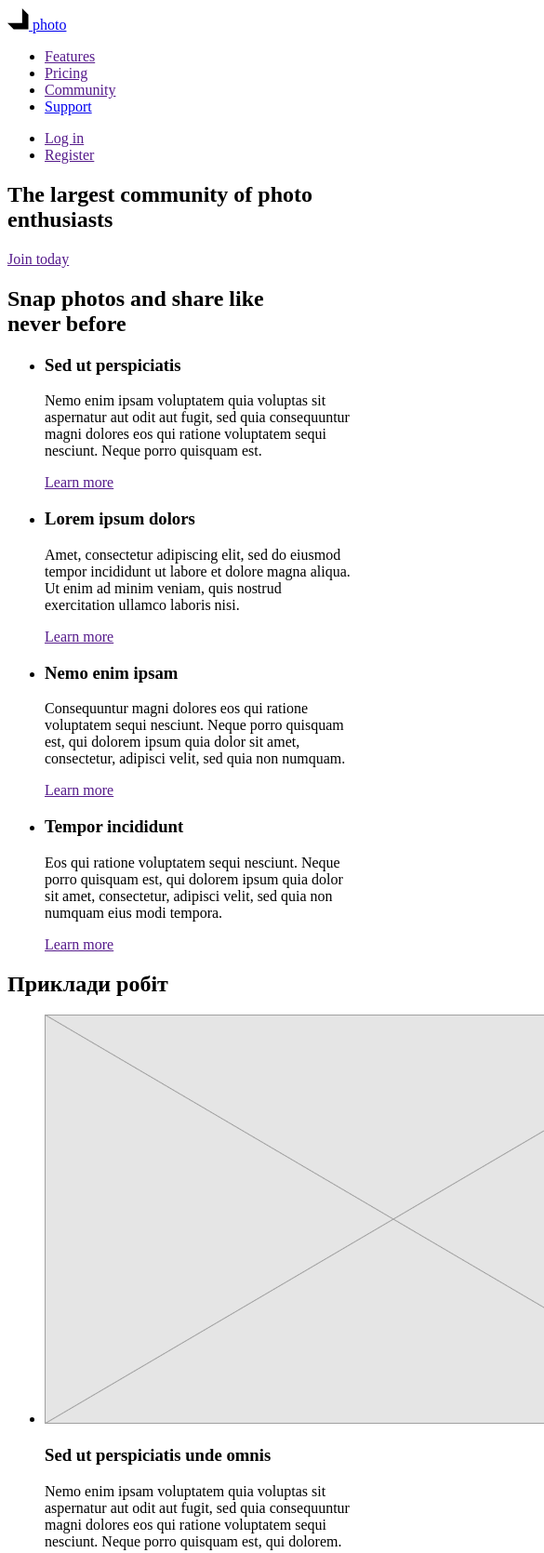
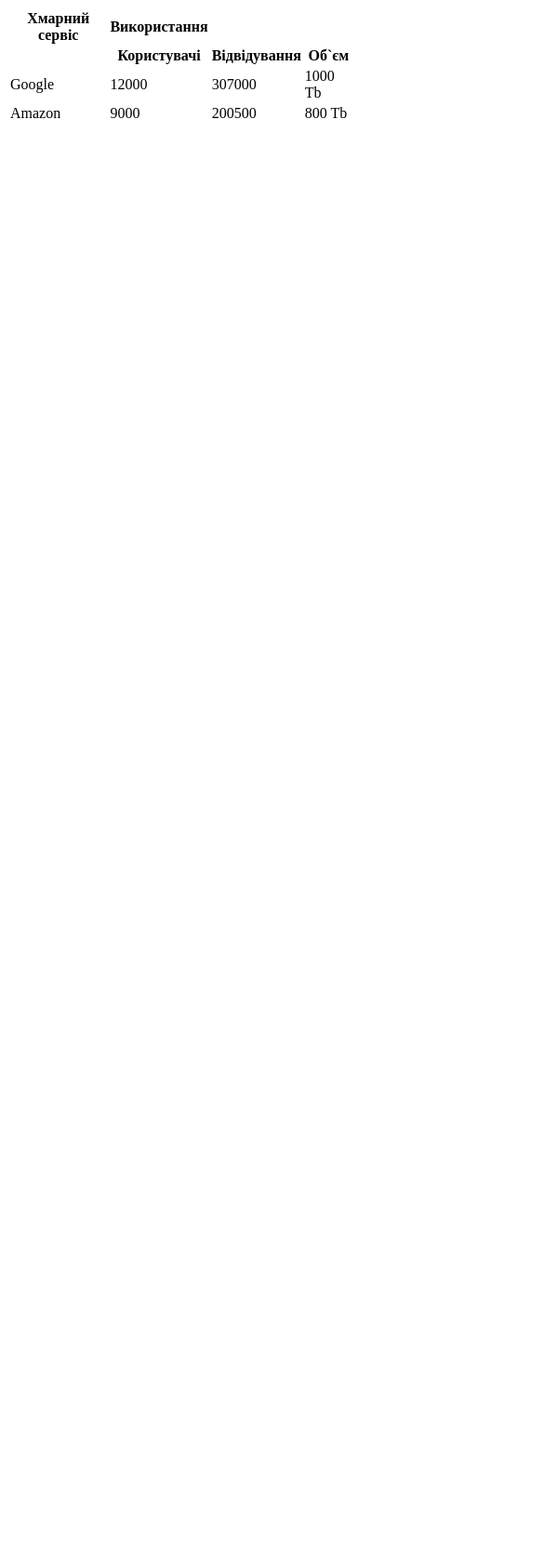
Before and after one commit to TanyaMosk/Tutorial, a plain HTML site: page index.html in a window 390 px wide. Shown: the top 1670 px of the page at 93% size, 585 px wide, since content can reach past the window. After the commit the page ends 844 px from the top, so only its background shows below. Drawn offline with Linux system fonts and the light colour scheme.

Commit message:
Revert "добавили картинки на код+support"
This reverts commit 02569a02299d04805233934e264269c1117dd700.

```diff
--- a/css/styles.css
+++ /dev/null
@@ -1,3 +0,0 @@
-body {
-    background-color: #fff;
-}
--- a/index.html
+++ b/index.html
@@ -2,161 +2,40 @@
 <html lang="en">
   <head>
     <meta charset="UTF-8" />
-    <meta http-equiv="X-UA-Compatible" content="IE=edge" />
     <meta name="viewport" content="width=device-width, initial-scale=1.0" />
-    <title>Photo app</title>
+    <title>Document</title>
   </head>
   <body>
-    <!-- Шапка сайта -->
-    <header>
-      <a href="./index.html">
-        <img src="./images/logo.svg" alt="Logo" />
-        photo
-      </a>
-      <ul>
-        <li><a href="">Features</a></li>
-        <li><a href="">Pricing</a></li>
-        <li><a href="">Community</a></li>
-        <li><a href="./support.html">Support</a></li>
-      </ul>
+    <table>
+      <thead>
+        <tr>
+          <th>Хмарний сервіс</th>
+          <th>Використання</th>
+          <th></th>
+          <th></th>
+        </tr>
+        <tr>
+          <th></th>
+          <th>Користувачі</th>
+          <th>Відвідування</th>
+          <th>Об`єм</th>
+        </tr>
+      </thead>
 
-      <ul>
-        <li><a href="">Log in</a></li>
-        <li><a href="">Register</a></li>
-      </ul>
-    </header>
-    <main>
-      <!-- Герой -->
-      <section>
-        <h1>The largest community of photo enthusiasts</h1>
-        <a href="">Join today</a>
-      </section>
-      <!-- Переваги -->
-      <section>
-        <h2>
-          Snap photos and share like <br />
-          never before
-        </h2>
-        <ul>
-          <li>
-            <h3>Sed ut perspiciatis</h3>
-            <p>
-              Nemo enim ipsam voluptatem quia voluptas sit aspernatur aut odit
-              aut fugit, sed quia consequuntur magni dolores eos qui ratione
-              voluptatem sequi nesciunt. Neque porro quisquam est.
-            </p>
-            <a href="">Learn more</a>
-          </li>
-          <li>
-            <h3>Lorem ipsum dolors</h3>
-            <p>
-              Amet, consectetur adipiscing elit, sed do eiusmod tempor
-              incididunt ut labore et dolore magna aliqua. Ut enim ad minim
-              veniam, quis nostrud exercitation ullamco laboris nisi.
-            </p>
-            <a href="">Learn more</a>
-          </li>
-          <li>
-            <h3>Nemo enim ipsam</h3>
-            <p>
-              Consequuntur magni dolores eos qui ratione voluptatem sequi
-              nesciunt. Neque porro quisquam est, qui dolorem ipsum quia dolor
-              sit amet, consectetur, adipisci velit, sed quia non numquam.
-            </p>
-            <a href="">Learn more</a>
-          </li>
-          <li>
-            <h3>Tempor incididunt</h3>
-            <p>
-              Eos qui ratione voluptatem sequi nesciunt. Neque porro quisquam
-              est, qui dolorem ipsum quia dolor sit amet, consectetur, adipisci
-              velit, sed quia non numquam eius modi tempora.
-            </p>
-            <a href="">Learn more</a>
-          </li>
-        </ul>
-      </section>
-      <!-- Приклади робіт -->
-      <section>
-        <h2>Приклади робіт</h2>
-        <ul>
-          <li>
-            <img
-              src="./images/placeholder.png"
-              alt="Winter forest"
-              width="750"
-            />
-            <h3>Sed ut perspiciatis unde omnis</h3>
-            <p>
-              Nemo enim ipsam voluptatem quia voluptas sit aspernatur aut odit
-              aut fugit, sed quia consequuntur magni dolores eos qui ratione
-              voluptatem sequi nesciunt. Neque porro quisquam est, qui dolorem.
-            </p>
-          </li>
-          <li>
-            <img src="./images/placeholder.png" alt="Beach " width="750" />
-            <h3>Sed ut perspiciatis unde omnis</h3>
-            <p>
-              Nemo enim ipsam voluptatem quia voluptas sit aspernatur aut odit
-              aut fugit, sed quia consequuntur magni dolores eos qui ratione
-              voluptatem sequi nesciunt. Neque porro quisquam est, qui dolorem.
-            </p>
-          </li>
-        </ul>
-      </section>
-      <!-- Testimonial -->
-      <section>
-        <h2>You’re in good company</h2>
-        <p>
-          Lorem ipsum dolor sit amet, consectetur adipiscing elit, sed do
-          eiusmod tempor incididunt ut labore
-        </p>
-        <ul>
-          <li><img src="./images/icon.svg" alt="Логотип компанії " /></li>
-          <li><img src="./images/icon.svg" alt="Логотип компанії " /></li>
-          <li><img src="./images/icon.svg" alt="Логотип компанії " /></li>
-          <li><img src="./images/icon.svg" alt="Логотип компанії " /></li>
-          <li><img src="./images/icon.svg" alt="Логотип компанії " /></li>
-          <li><img src="./images/icon.svg" alt="Логотип компанії " /></li>
-          <li><img src="./images/icon.svg" alt="Логотип компанії " /></li>
-          <li><img src="./images/icon.svg" alt="Логотип компанії " /></li>
-        </ul>
-      </section>
-      <!-- Signup -->
-      <section>
-        <p>
-          Lorem ipsum dolor sit amet, consectetur adipiscing elit, sed do
-          eiusmod tempor incididunt ut labore
-        </p>
-        <ul>
-          <li><a href="">Join taday</a></li>
-          <li><a href="">Contact us</a></li>
-        </ul>
-      </section>
-    </main>
-    <!-- Футер -->
-    <footer>
-      <ul>
-        <li><a href="">Mobile app</a></li>
-        <li><a href="">Community</a></li>
-        <li><a href="">Company</a></li>
-      </ul>
-      <a href="./index.html">
-        <img src="./images/logo.svg" alt="Logo" />
-        photo
-      </a>
-      <ul>
-        <li><a href="">Help desk</a></li>
-        <li><a href="">Blog</a></li>
-        <li><a href="">Resources</a></li>
-      </ul>
-      <ul>
-        <li><a href="" aria-label="Facebook link">Facebook</a></li>
-        <li><a href="" aria-label="Twitter link">Twitter</a></li>
-        <li><a href="" aria-label="Instagram link">Instagram</a></li>
-        <li><a href="" aria-label="LinkedIn link">LinkedIn</a></li>
-      </ul>
-      <p>&copy; Photo, Inc. 2019. We love our users!</p>
-    </footer>
+      <tbody>
+        <tr>
+          <td>Google</td>
+          <td>12000</td>
+          <td>307000</td>
+          <td>1000 Tb</td>
+        </tr>
+        <tr>
+          <td>Amazon</td>
+          <td>9000</td>
+          <td>200500</td>
+          <td>800 Tb</td>
+        </tr>
+      </tbody>
+    </table>
   </body>
 </html>
```
Also changed, not shown: support.html (deleted, +0 -29 lines), .prettierrc.json (deleted), images/icon.svg (deleted), images/logo.svg (deleted), images/logo1.svg (deleted), images/placeholder.png (deleted).
